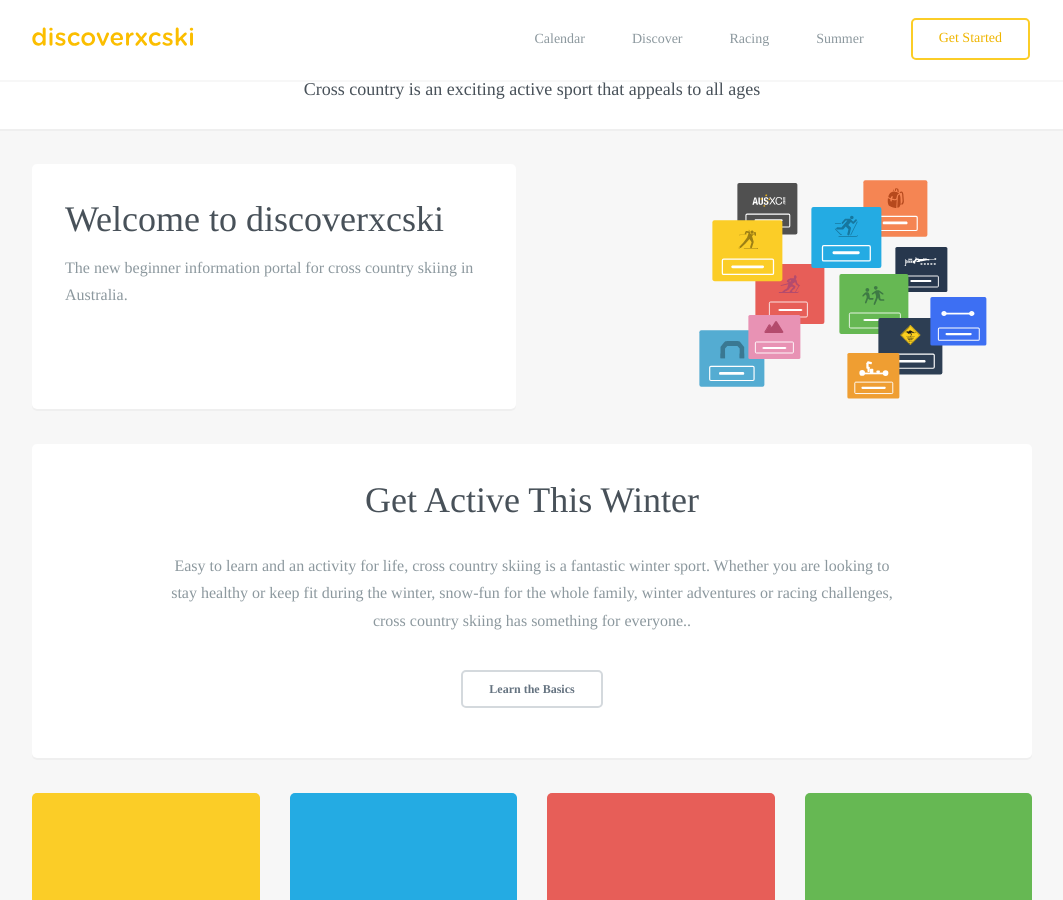
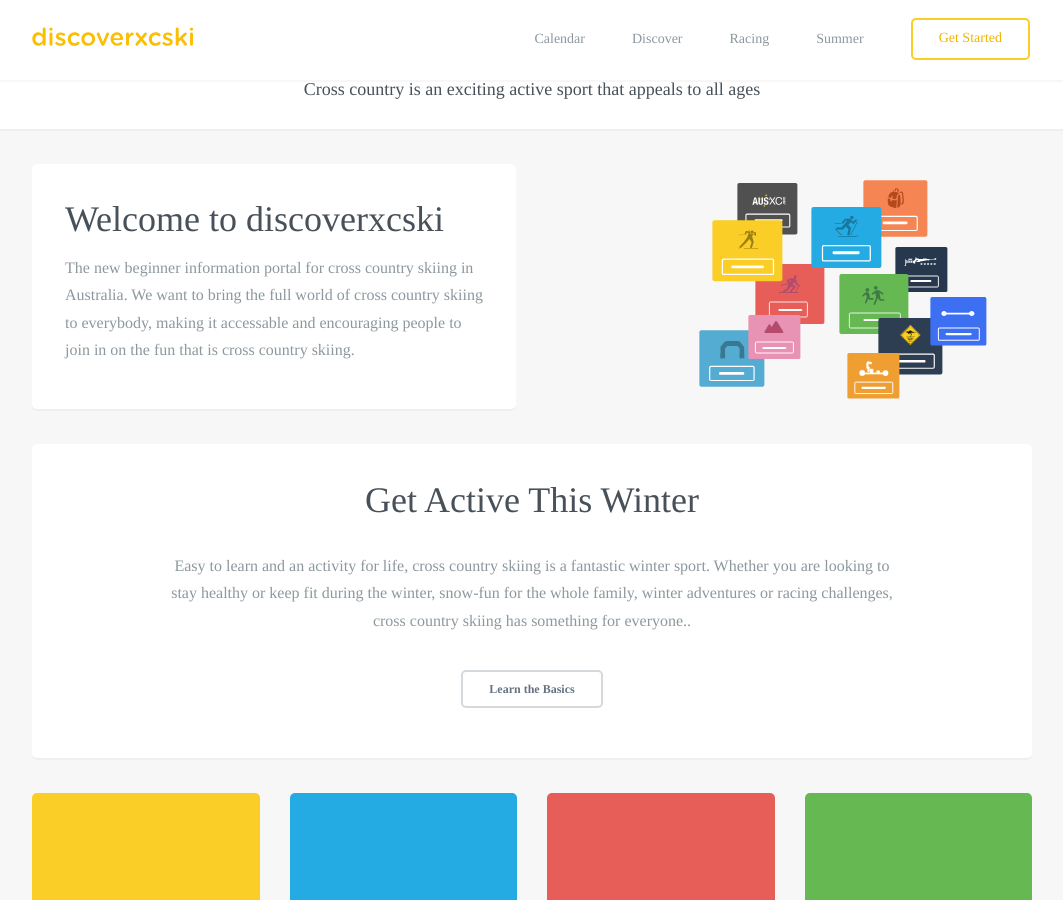
Before and after one commit to robcatto/robcatto.github.io, a Jekyll site: the page index.html, which Jekyll copies as it is, in a window 1280 px wide and 900 px high, scrolled down 991 px. Shown: the whole window, without its empty margins (108-1171 px from the left). Built offline with Jekyll 4.4.1, drawn with Linux system fonts in a browser that asks for light colours; some web fonts are replaced; Markdown is read by kramdown in place of the engine named in the settings.

Commit message:
Update index.html

```diff
--- a/index.html
+++ b/index.html
@@ -174,7 +174,9 @@
 
                                                 <h1 class="welcome__card">Welcome to discoverxcski</h1>
 
-                                                <p class="welcome__card--p">The new beginner information portal for cross country skiing in Australia.</p>
+                                                <p class="welcome__card--p">The new beginner information portal for cross country skiing in Australia.
+                                                We want to bring the full world of cross country skiing to everybody, making it accessable and encouraging people to
+                                                join in on the fun that is cross country skiing.</p>
 
 
 
```
